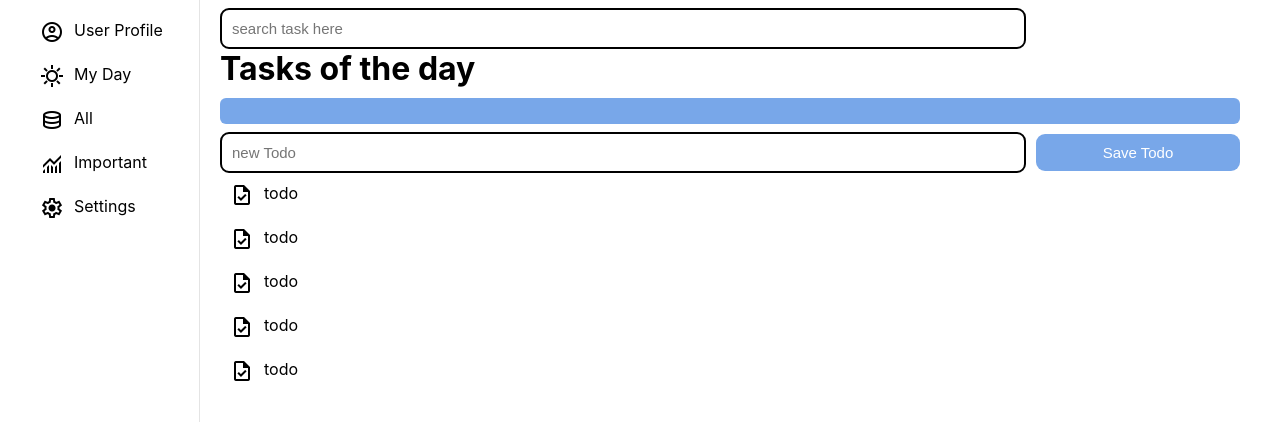
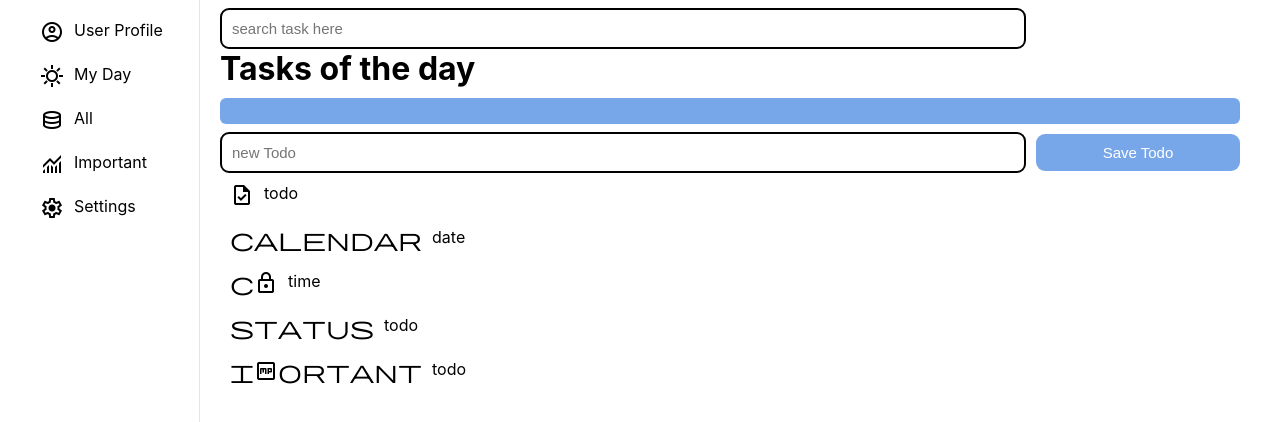
Before and after one commit to DE101/My-Todo, a React (Create React App) app: page / in a window 1280 px wide. Shown: the top 422 px of the page. Built offline with nearby package versions, Linux system fonts and the light colour scheme.

Commit message:
moidifed myday component

```diff
--- a/src/Myday.js
+++ b/src/Myday.js
@@ -87,25 +87,27 @@ const todaysTodos = todos.filter((todo) => todo.date === today);
       <button className="small-screen" onClick={handleSave}>
         +
       </button>
+      <div className="detailsContainer">
       <div className="details">
         <span className="material-symbols-outlined icon">task</span>
         <span className="description-text">todo</span>
       </div>
       <div className="details">
-        <span className="material-symbols-outlined icon">task</span>
+        <span className="material-symbols-outlined icon">calendar</span>
+        <span className="description-text">date</span>
+      </div>
+      <div className="details">
+        <span className="material-symbols-outlined icon">clock</span>
+        <span className="description-text">time</span>
+      </div>
+      <div className="details">
+        <span className="material-symbols-outlined icon">status</span>
         <span className="description-text">todo</span>
       </div>
       <div className="details">
-        <span className="material-symbols-outlined icon">task</span>
+        <span className="material-symbols-outlined icon">important</span>
         <span className="description-text">todo</span>
       </div>
-      <div className="details">
-        <span className="material-symbols-outlined icon">task</span>
-        <span className="description-text">todo</span>
-      </div>
-      <div className="details">
-        <span className="material-symbols-outlined icon">task</span>
-        <span className="description-text">todo</span>
       </div>
     </div>
   );
```
